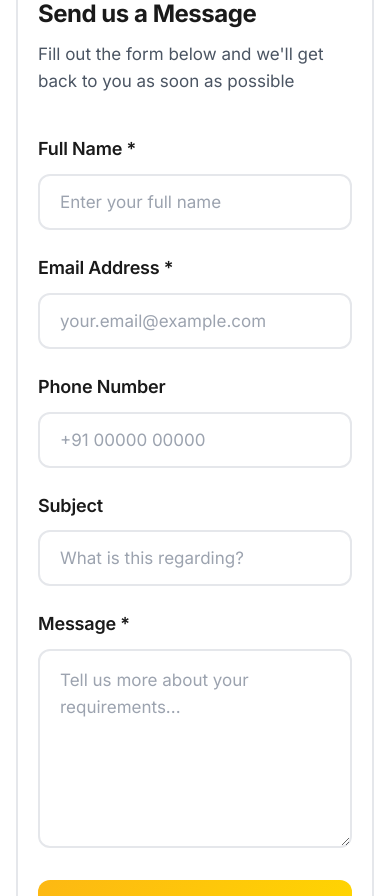
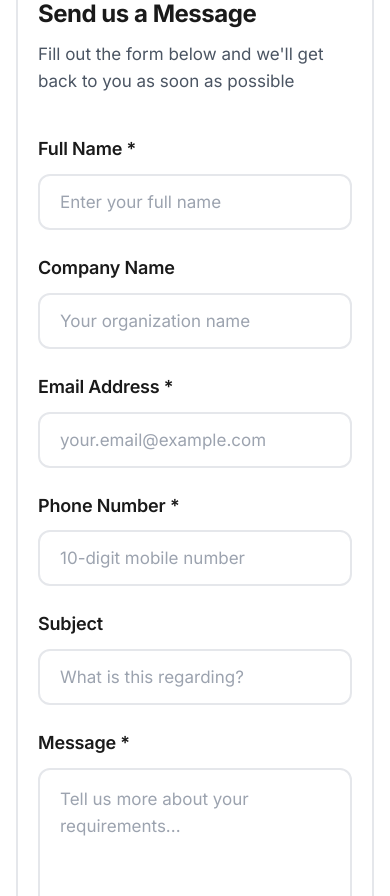
Before and after one commit to harsh-mori/savyasachi, a React (Vite) app: page /contact in a window 390 px wide. Shown: the part 1080-1976 px from the top of the page. Built offline with nearby package versions, Linux system fonts and the light colour scheme; a web font is replaced by a local one.

Commit message:
major changes

```diff
--- a/package.json
+++ b/package.json
@@ -10,6 +10,7 @@
     "preview": "vite preview"
   },
   "dependencies": {
+    "@emailjs/browser": "^4.4.1",
     "framer-motion": "^12.23.24",
     "react": "^19.2.0",
     "react-dom": "^19.2.0",
@@ -18,6 +19,7 @@
   },
   "devDependencies": {
     "@eslint/js": "^9.39.1",
+    "@prerenderer/renderer-puppeteer": "^1.2.4",
     "@types/react": "^19.2.5",
     "@types/react-dom": "^19.2.3",
     "@vitejs/plugin-react": "^5.1.1",
--- a/src/components/layout/Navbar.jsx
+++ b/src/components/layout/Navbar.jsx
@@ -100,12 +100,12 @@ const Navbar = () => {
               <Icon name={isDark ? 'sun' : 'moon'} />
             </button>
 
-            <a href={BROCHURE_URL} download>
+            {/* <a href={BROCHURE_URL} download>
               <button className="navbar-btn outline-btn">
                 <Icon name="download" />
                 <span>Download Brochure</span>
               </button>
-            </a>
+            </a> */}
 
             <button
               className="mobile-menu-toggle"
@@ -191,12 +191,12 @@ const Navbar = () => {
           </nav>
 
           <div className="mobile-menu-actions">
-            <a href={BROCHURE_URL} download>
+            {/* <a href={BROCHURE_URL} download>
               <button className="navbar-btn outline-btn">
                 <Icon name="download" />
                 <span>Download Brochure</span>
               </button>
-            </a>
+            </a> */}
           </div>
         </div>
       </div>
--- a/src/pages/contact/ContactForm.jsx
+++ b/src/pages/contact/ContactForm.jsx
@@ -1,6 +1,82 @@
-import { motion } from 'framer-motion';
+import { useState, useRef } from 'react';
+import { motion, AnimatePresence } from 'framer-motion';
+import emailjs from '@emailjs/browser';
 
 const ContactForm = () => {
+    const formRef = useRef();
+    const [isSubmitting, setIsSubmitting] = useState(false);
+    const [submitStatus, setSubmitStatus] = useState(null); // 'success' | 'error' | null
+    const [errorMessage, setErrorMessage] = useState('');
+
+    const handleSubmit = async (e) => {
+        e.preventDefault();
+        setErrorMessage('');
+
+        // 1. HONEYPOT SECURITY
+        if (e.target.bot_field.value) {
+            setSubmitStatus('success');
+            return;
+        }
+
+        // 2. BROWSER-LEVEL RATE LIMITING
+        const LAST_SUBMISSION_KEY = 'ss_last_contact';
+        const COOLDOWN_PERIOD = 60 * 1000;
+        const lastSubmission = localStorage.getItem(LAST_SUBMISSION_KEY);
+
+        if (lastSubmission && (Date.now() - parseInt(lastSubmission) < COOLDOWN_PERIOD)) {
+            const remainingSecs = Math.ceil((COOLDOWN_PERIOD - (Date.now() - parseInt(lastSubmission))) / 1000);
+            setErrorMessage(`Please wait ${remainingSecs} seconds before sending another message.`);
+            setSubmitStatus('error');
+            return;
+        }
+
+        // 3. PREVENT DOUBLE SUBMIT
+        if (isSubmitting) return;
+
+        setIsSubmitting(true);
+        setSubmitStatus(null);
+
+        try {
+            // Internal Validation - NOT shown to user
+            if (!import.meta.env.VITE_EMAILJS_SERVICE_ID || !import.meta.env.VITE_EMAILJS_PUBLIC_KEY) {
+                console.error('EmailJS Config Missing');
+                throw new Error('CONFIG_MISSING');
+            }
+
+            // Capture and sanitize form data for precise control
+            const form = formRef.current;
+            const templateParams = {
+                from_name: form.from_name.value.trim(),
+                from_email: form.from_email.value.trim(),
+                from_phone: form.from_phone.value.trim(),
+                company_name: form.company_name.value.trim() || 'N/A',
+                subject: form.subject.value.trim() || 'General Inquiry',
+                message: form.message.value.trim(),
+                site_source: 'Savyasachi Official Website'
+            };
+
+            const result = await emailjs.send(
+                import.meta.env.VITE_EMAILJS_SERVICE_ID,
+                import.meta.env.VITE_EMAILJS_TEMPLATE_ID,
+                templateParams,
+                import.meta.env.VITE_EMAILJS_PUBLIC_KEY
+            );
+
+            if (result.text === 'OK') {
+                setSubmitStatus('success');
+                form.reset();
+                localStorage.setItem(LAST_SUBMISSION_KEY, Date.now().toString());
+                setTimeout(() => setSubmitStatus(null), 5000);
+            }
+        } catch (error) {
+            console.error('Submission Error:', error);
+            setSubmitStatus('error');
+            setErrorMessage('Failed to send message. Please try again later.');
+        } finally {
+            setIsSubmitting(false);
+        }
+    };
+
     return (
         <motion.div
             className="contact-form-container"
@@ -13,40 +89,64 @@ const ContactForm = () => {
                 <p className="form-subtitle">Fill out the form below and we'll get back to you as soon as possible</p>
             </div>
 
-            <form className="contact-form">
+            <form ref={formRef} className="contact-form" onSubmit={handleSubmit}>
+                {/*
+                    SECURE HONEYPOT FIELD
+                    Do not remove or change - this captures spam bots automatically.
+                */}
+                <input type="text" name="bot_field" style={{ display: 'none' }} tabIndex="-1" autoComplete="off" />
+
                 <div className="form-row">
                     <div className="form-group">
                         <label htmlFor="name">Full Name *</label>
                         <input
                             type="text"
                             id="name"
-                            name="name"
+                            name="from_name"
                             placeholder="Enter your full name"
                             required
                         />
                     </div>
 
                     <div className="form-group">
-                        <label htmlFor="email">Email Address *</label>
+                        <label htmlFor="company">Company Name</label>
                         <input
-                            type="email"
-                            id="email"
-                            name="email"
-                            placeholder="your.email@example.com"
-                            required
+                            type="text"
+                            id="company"
+                            name="company_name"
+                            placeholder="Your organization name"
                         />
                     </div>
                 </div>
 
                 <div className="form-row">
                     <div className="form-group">
-                        <label htmlFor="phone">Phone Number</label>
+                        <label htmlFor="email">Email Address *</label>
+                        <input
+                            type="email"
+                            id="email"
+                            name="from_email"
+                            placeholder="your.email@example.com"
+                            required
+                            pattern="[a-z0-9._%+-]+@[a-z0-9.-]+\.[a-z]{2,}$"
+                            title="Please enter a valid email address (e.g. name@company.com)"
+                        />
+                    </div>
+
+                    <div className="form-group">
+                        <label htmlFor="phone">Phone Number *</label>
                         <input
                             type="tel"
                             id="phone"
-                            name="phone"
-                            placeholder="+91 00000 00000"
+                            name="from_phone"
+                            placeholder="10-digit mobile number"
+                            required
+                            pattern="[0-9]{10}"
+                            maxLength="10"
+                            onInput={(e) => e.target.value = e.target.value.replace(/[^0-9]/g, '')}
+                            title="Please enter a valid 10-digit phone number"
                         />
+                    </div>
                 </div>
 
                 <div className="form-group">
@@ -58,7 +158,6 @@ const ContactForm = () => {
                         placeholder="What is this regarding?"
                     />
                 </div>
-                </div>
 
                 <div className="form-group">
                     <label htmlFor="message">Message *</label>
@@ -68,23 +167,53 @@ const ContactForm = () => {
                         rows="6"
                         placeholder="Tell us more about your requirements..."
                         required
+                        maxLength="2000"
                     ></textarea>
                 </div>
 
+                <div className="form-footer">
                     <motion.button
                         type="submit"
-                    className="submit-btn"
+                        className={`submit-btn ${isSubmitting ? 'submitting' : ''}`}
+                        disabled={isSubmitting}
                         whileHover={{ scale: 1.02 }}
                         whileTap={{ scale: 0.98 }}
                     >
-                    <span>Send Message</span>
+                        <span>{isSubmitting ? 'Sending...' : 'Send Message'}</span>
+                        {!isSubmitting && (
                             <svg width="20" height="20" viewBox="0 0 24 24" fill="none" stroke="currentColor" strokeWidth="2">
                                 <line x1="22" y1="2" x2="11" y2="13" />
                                 <polygon points="22 2 15 22 11 13 2 9 22 2" />
                             </svg>
+                        )}
                     </motion.button>
+
+                    <AnimatePresence>
+                        {submitStatus === 'success' && (
+                            <motion.p
+                                className="status-msg success"
+                                initial={{ opacity: 0, x: -10 }}
+                                animate={{ opacity: 1, x: 0 }}
+                                exit={{ opacity: 0 }}
+                            >
+                                Thank you! Your message has been sent.
+                            </motion.p>
+                        )}
+                        {submitStatus === 'error' && (
+                            <motion.p
+                                className="status-msg error"
+                                initial={{ opacity: 0, x: -10 }}
+                                animate={{ opacity: 1, x: 0 }}
+                                exit={{ opacity: 0 }}
+                                style={{ fontSize: '0.9rem' }}
+                            >
+                                {errorMessage || 'Oops! Something went wrong. Please try again.'}
+                            </motion.p>
+                        )}
+                    </AnimatePresence>
+                </div>
             </form>
-        </motion.div>
+        </motion.div >
     );
 };
 
--- a/src/styles/components/Footer.css
+++ b/src/styles/components/Footer.css
@@ -163,10 +163,11 @@
 }
 
 .social-links {
-  display: grid;
-  grid-template-columns: repeat(2, 1fr);
+  display: flex;
+  flex-wrap: wrap;
+  justify-content: center;
   gap: 1.5rem;
-  max-width: 600px;
+  max-width: 800px;
   margin: 0 auto;
 }
 
@@ -183,6 +184,8 @@
   position: relative;
   overflow: hidden;
   cursor: pointer;
+  min-width: 280px;
+  flex: 0 1 300px;
 }
 
 /* Gradient background on hover - different for each platform */
@@ -371,8 +374,14 @@
   }
 
   .social-links {
-    grid-template-columns: 1fr;
+    flex-direction: column;
+    align-items: center;
     gap: 1rem;
+  }
+
+  .social-card {
+    width: 100%;
+    max-width: 400px;
   }
 
   .footer-social {
```
Also changed, not shown: src/pages/contact/Contact.css (+48 -0 lines), vite.config.js (+12 -11 lines), 2 other files (tests, documents, lock files or other folders). Lines whose indentation alone changed are shown as unchanged.
